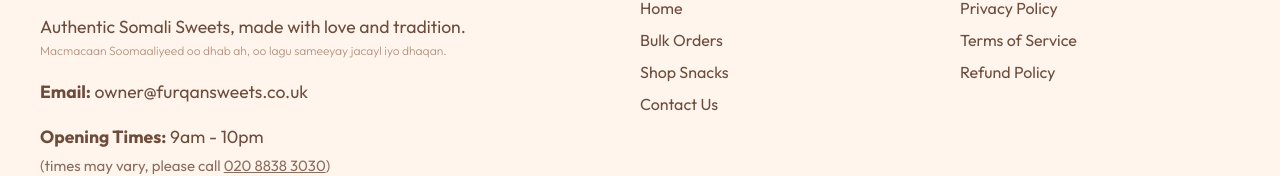
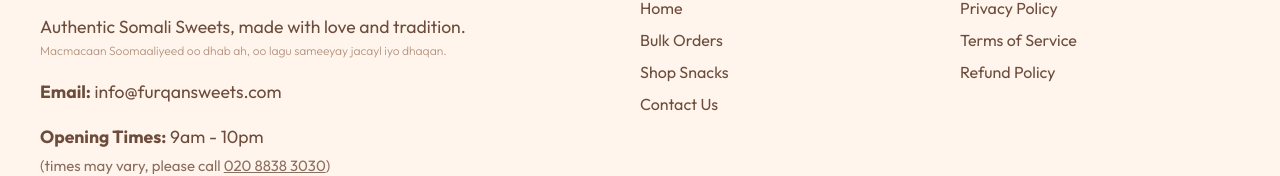
Before and after one commit to Cytens-Night/furqansweets, a React (Vite) app: page /refund-policy in a window 1280 px wide. Shown: the part 1003-1179 px from the top of the page. Built offline with nearby package versions, Linux system fonts and the light colour scheme; no server answers; the database is empty.

Commit message:
Add CRM public email field

```diff
--- a/public/access.html
+++ b/public/access.html
@@ -996,6 +996,10 @@
                         <label class="form-label">Wholesale / Bulk Phone Link</label>
                         <input type="text" id="setting-bulkPhoneTel" class="form-input" value="tel:+447956911759">
                     </div>
+                    <div class="form-group" style="grid-column: span 2;">
+                        <label class="form-label">Public Contact Email (Display)</label>
+                        <input type="email" id="setting-publicEmail" class="form-input" value="info@furqansweets.com">
+                    </div>
                 </div>
             </div>
 
@@ -1491,6 +1495,7 @@
             setVal('setting-phoneTel', s.phoneTel || 'tel:+4402088383030');
             setVal('setting-bulkPhone', s.bulkPhone || '07956 911 759');
             setVal('setting-bulkPhoneTel', s.bulkPhoneTel || 'tel:+447956911759');
+            setVal('setting-publicEmail', s.publicEmail || 'info@furqansweets.com');
             setVal('setting-heroTitle', s.heroTitle || 'Craving Authentic Somali Sweets?');
             setVal('setting-heroTitleSomali', s.heroTitleSomali || 'Ma u xiistay Macmacaan Soomaaliyeed?');
             setVal('setting-heroSubtitle', s.heroSubtitle || 'Freshly made, perfectly sweet, deeply rich.');
@@ -2089,6 +2094,7 @@
                 phoneTel: getVal('setting-phoneTel', 'tel:+4402088383030'),
                 bulkPhone: getVal('setting-bulkPhone', '07956 911 759'),
                 bulkPhoneTel: getVal('setting-bulkPhoneTel', 'tel:+447956911759'),
+                publicEmail: getVal('setting-publicEmail', 'info@furqansweets.com'),
                 heroTitle: getVal('setting-heroTitle', 'Craving Authentic Somali Sweets?'),
                 heroTitleSomali: getVal('setting-heroTitleSomali', 'Ma u xiistay Macmacaan Soomaaliyeed?'),
                 heroSubtitle: getVal('setting-heroSubtitle', 'Freshly made, perfectly sweet, deeply rich.'),
--- a/src/components/Footer.jsx
+++ b/src/components/Footer.jsx
@@ -12,7 +12,7 @@
         <div className="footer-brand">
           <img src={s.logo || "/assets/furqansweets_logo.svg"} alt={s.storeName || "Furqan Sweets"} className="footer-logo" />
           <p>Authentic Somali Sweets, made with love and tradition.<span className="translation">Macmacaan Soomaaliyeed oo dhab ah, oo lagu sameeyay jacayl iyo dhaqan.</span></p>
-          <p style={{ marginTop: '15px' }}><strong>Email:</strong> {s.ownerEmail || 'info@furqansweets.com'}</p>
+          <p style={{ marginTop: '15px' }}><strong>Email:</strong> {s.publicEmail || 'info@furqansweets.com'}</p>
           <p><strong>Opening Times:</strong> {s.openHours}<br /><span style={{ fontSize: '0.85em', opacity: 0.8 }}>(times may vary, please call <a href={s.phoneTel} style={{ color: 'inherit', textDecoration: 'underline' }}>{s.phoneNumber}</a>)</span></p>
         </div>
         <div className="footer-links">
--- a/src/pages/Policy.jsx
+++ b/src/pages/Policy.jsx
@@ -21,7 +21,7 @@
           <h3>Payment Processing</h3>
           <p>All online payments are securely processed by our PCI-compliant payment provider, Dojo (Paymentsense Ltd). We do not store your credit card or payment information on our servers.</p>
           <h3>Contact Us</h3>
-          <p>If you have any questions regarding this privacy policy, please contact us at info@furqansweets.com.</p>
+          <p>If you have any questions regarding this privacy policy, please contact us at {s.publicEmail || 'info@furqansweets.com'}.</p>
         </>
       )
     },
```
